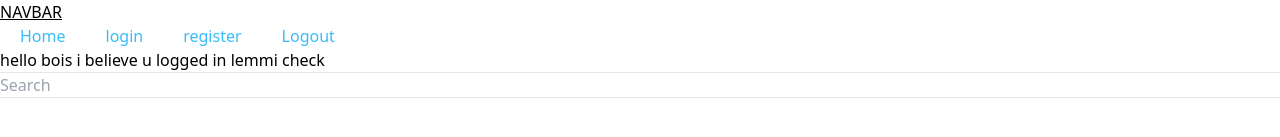
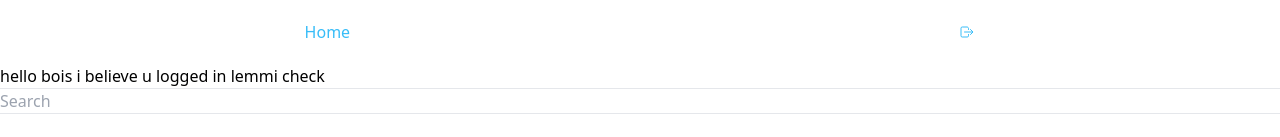
Before and after one commit to Mounir-charef/E-shop, a React (Vite) app in the folder Frontend-react/: page / in a window 1280 px wide. Shown: the top 137 px of the page. Built offline with nearby package versions, Linux system fonts and the light colour scheme; no server answers.

Commit message:
creating custom hook to handel fetching logic

```diff
--- a/Frontend-react/src/axios.js
+++ b/Frontend-react/src/axios.js
@@ -1,5 +1,7 @@
 import axios from 'axios';
 import jwt_decode from "jwt-decode";
+
+const baseURL = 'http://localhost:8000/api/';
 
 
 const axiosInstance = axios.create({
--- a/Frontend-react/src/components/Header.jsx
+++ b/Frontend-react/src/components/Header.jsx
@@ -1,14 +1,15 @@
 import NavBar from "./NavBar.jsx";
 import { Link } from 'react-router-dom'
+import { IoLogOutOutline} from "react-icons/io5";
 
 const Header = () => {
     return (
         <>
             <NavBar>
                 <Link className='p-5 text-sky-400/100' to="/">Home</Link>
-                <Link className='p-5 text-sky-400/100' to="/login">login</Link>
-                <Link className='p-5 text-sky-400/100' to="/register">register</Link>
-                <Link className='p-5 text-sky-400/100'  to='/logout' >Logout </Link>
+                {/*<Link className='p-5 text-sky-400/100' to="/login">login</Link>*/}
+                {/*<Link className='p-5 text-sky-400/100' to="/register">register</Link>*/}
+                <Link className='p-5 text-sky-400/100'  to='/logout' > <IoLogOutOutline/> </Link>
             </NavBar>
         </>
     );
--- a/Frontend-react/src/components/NavBar.jsx
+++ b/Frontend-react/src/components/NavBar.jsx
@@ -1,7 +1,6 @@
 const NavBar = ({children}) => {
     return (
-        <div>
-            <h1 className='underline uppercase'>NavBar</h1>
+        <div className='flex items-center justify-around'>
             {children}
         </div>
     )
--- a/Frontend-react/src/hooks/useFetchData.jsx
+++ b/Frontend-react/src/hooks/useFetchData.jsx
@@ -31,7 +31,7 @@ const useFetchData = ({url}) => {
     }, []);
 
 
-    return [appState, getNextPage];
+    return [appState, getNextPage, search];
 };
 
 export default useFetchData;
--- a/Frontend-react/src/routes/Hero.jsx
+++ b/Frontend-react/src/routes/Hero.jsx
@@ -10,7 +10,7 @@ const Hero = () => {
      data = useState({search: ''}) ,
      {name} = useContext(AuthContext);
 
-    const [appState, getNextPage] = useFetchData('http://localhost:8000/api/ecom/products/');
+    const [appState, getNextPage, search] = useFetchData('http://localhost:8000/api/ecom/products/');
 
     const goSearch = (e) => {
         e.preventDefault();
@@ -30,6 +30,7 @@ const Hero = () => {
                 <input
                 type="text"
                 placeholder="Search"
+                defaultValue={search}
                 onChange={(e) => {
                     data.search = e.target.value;
                 }}
--- a/Frontend-react/src/routes/Logout.jsx
+++ b/Frontend-react/src/routes/Logout.jsx
@@ -8,7 +8,7 @@ export default function Logout() {
 	const navigate = useNavigate();
 
 	useEffect(() => {
-		axiosInstance.post('user/blacklist/', {
+		axiosInstance.post('http://localhost:8000/api/user/blacklist/', {
 			refresh_token: localStorage.getItem('refresh_token'),
 		}).catch((error) => console.log(error));
 		setToken(null);
```
Also changed, not shown: 1 other file (tests, documents, lock files or other folders).
